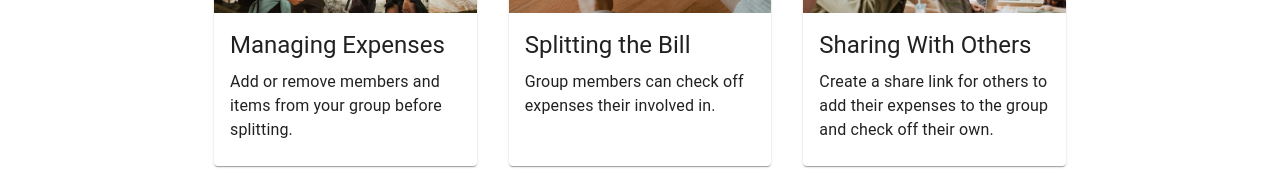
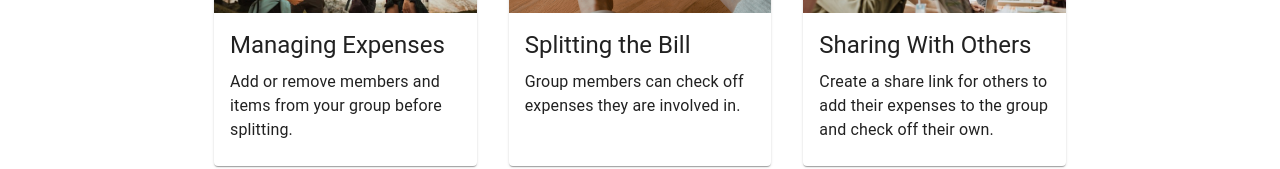
Before and after one commit to jackiehongg/house-homies, a React (Create React App) app: page / in a window 1280 px wide. Shown: the part 584-753 px from the top of the page. Built offline with nearby package versions, Linux system fonts and the light colour scheme.

Commit message:
fixup! fixed dialog content for past receipt if user has nothing saved

```diff
--- a/src/components/Home/Home.js
+++ b/src/components/Home/Home.js
@@ -36,7 +36,7 @@ export default function Home({ changePage }) {
                     <Grid item xs={12} sm={6} md={4}>
                         <FeatureCard
                             heading={'Splitting the Bill'}
-                            body={'Group members can check off expenses their involved in'}
+                            body={'Group members can check off expenses they are involved in'}
                             image={"/images/SplittingTheBill.jpg"} />
                     </Grid>
                     <Grid item xs={12} sm={6} md={4}>
```
